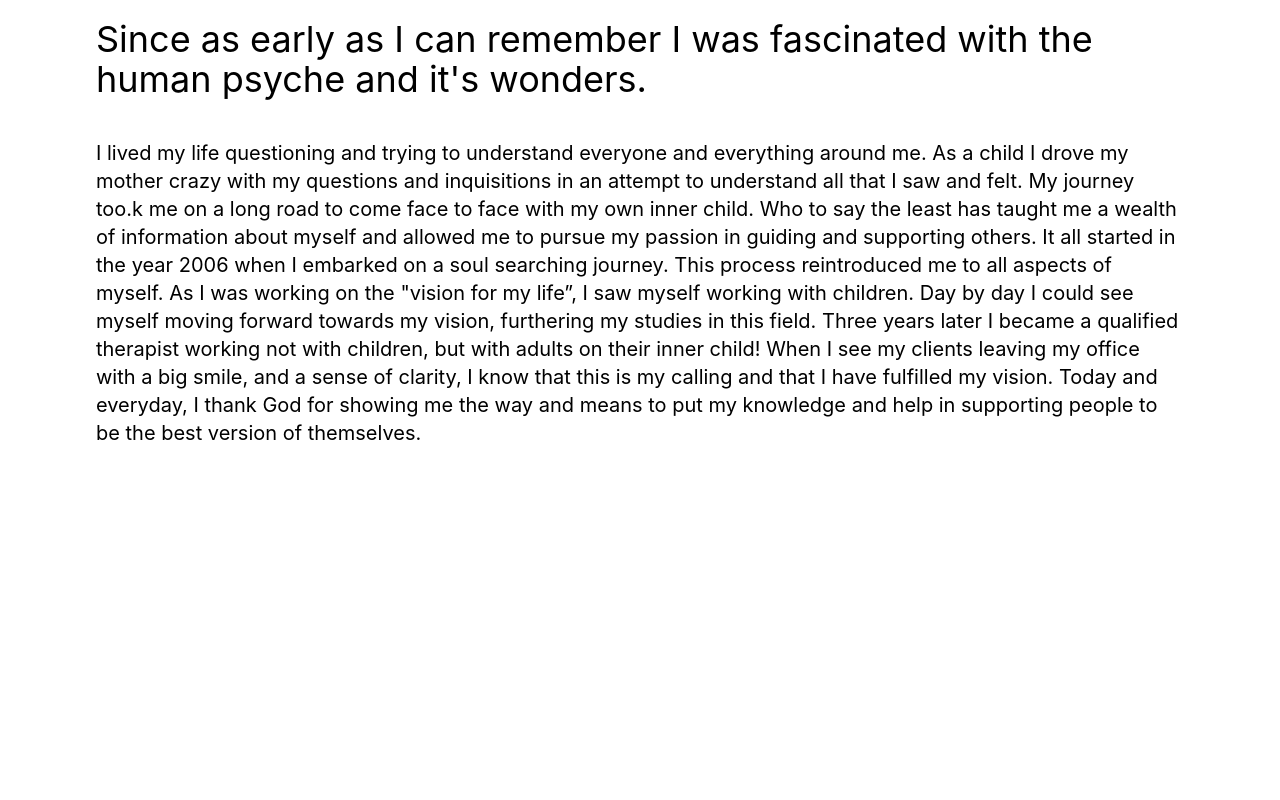
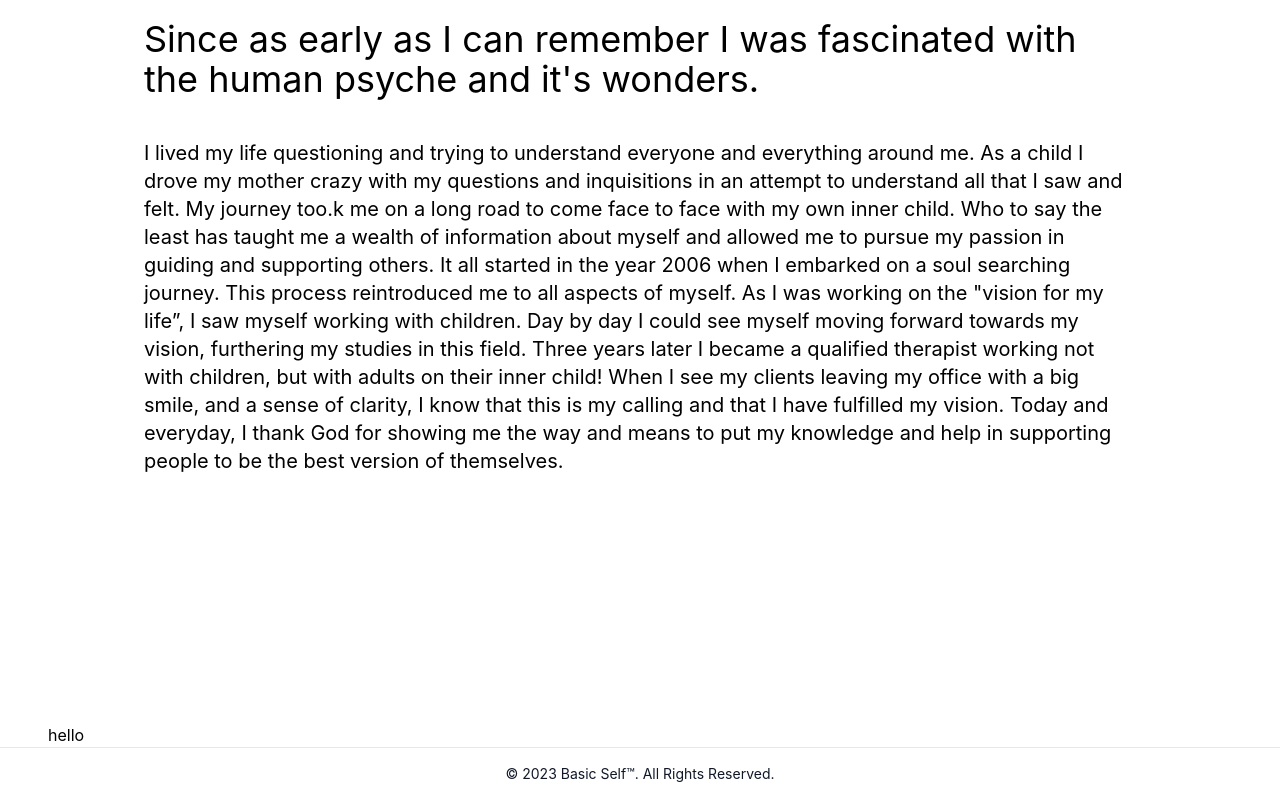
Before and after one commit to NaserAlqimlas/basic-self, a React (Create React App) app: page / in a window 1280 px wide. Shown: the part 877-1677 px from the top of the page. Before the commit the page ends 1600 px from the top, so only its background shows below. Built offline with nearby package versions, Linux system fonts and the light colour scheme.

Commit message:
added footer

```diff
--- a/src/App.tsx
+++ b/src/App.tsx
@@ -1,6 +1,8 @@
 import { Link, animateScroll as scroll } from "react-scroll";
 import JumbotronView from "./components/JumbotronView";
+import WhatWeOffer from "./components/WhatWeOffer";
 import WhoWeAre from "./components/WhoWeAre";
+import Footer from "./components/Footer";
 
 function App() {
     return (
@@ -46,7 +48,11 @@ function App() {
                 </div>
                 <JumbotronView />
             </div>
-            <WhoWeAre id="whoweare" />
+            <div className="mx-12">
+                <WhoWeAre id="whoweare" />
+                <WhatWeOffer id="whatweoffer" />
+            </div>
+            <Footer />
         </div>
     );
 }
--- /dev/null
+++ b/src/components/Footer.tsx
@@ -0,0 +1,13 @@
+import React from "react";
+
+const Footer = () => {
+    return (
+        <footer className="p-4 flex items-center justify-center border-t border-gray-200">
+            <span className="text-sm text-gray-900 sm:text-center justify-center items-center">
+                © 2023 Basic Self™. All Rights Reserved.
+            </span>
+        </footer>
+    );
+};
+
+export default Footer;
--- /dev/null
+++ b/src/components/WhatWeOffer.tsx
@@ -0,0 +1,17 @@
+import React from "react";
+
+interface WhatWeOfferProps {
+    id: string;
+}
+
+const WhatWeOffer = (props: WhatWeOfferProps) => {
+    const { id } = props;
+
+    return (
+        <div id={id}>
+            <p>hello</p>
+        </div>
+    );
+};
+
+export default WhatWeOffer;
```
